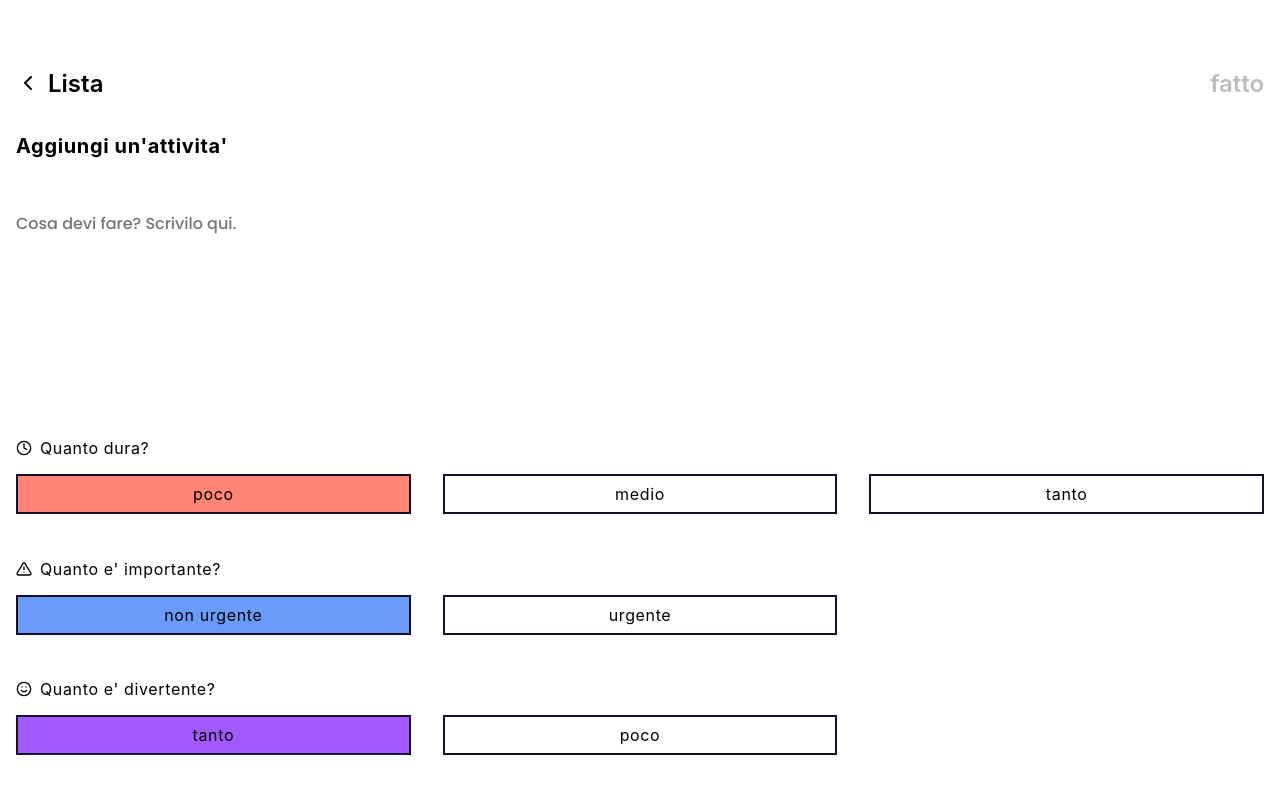
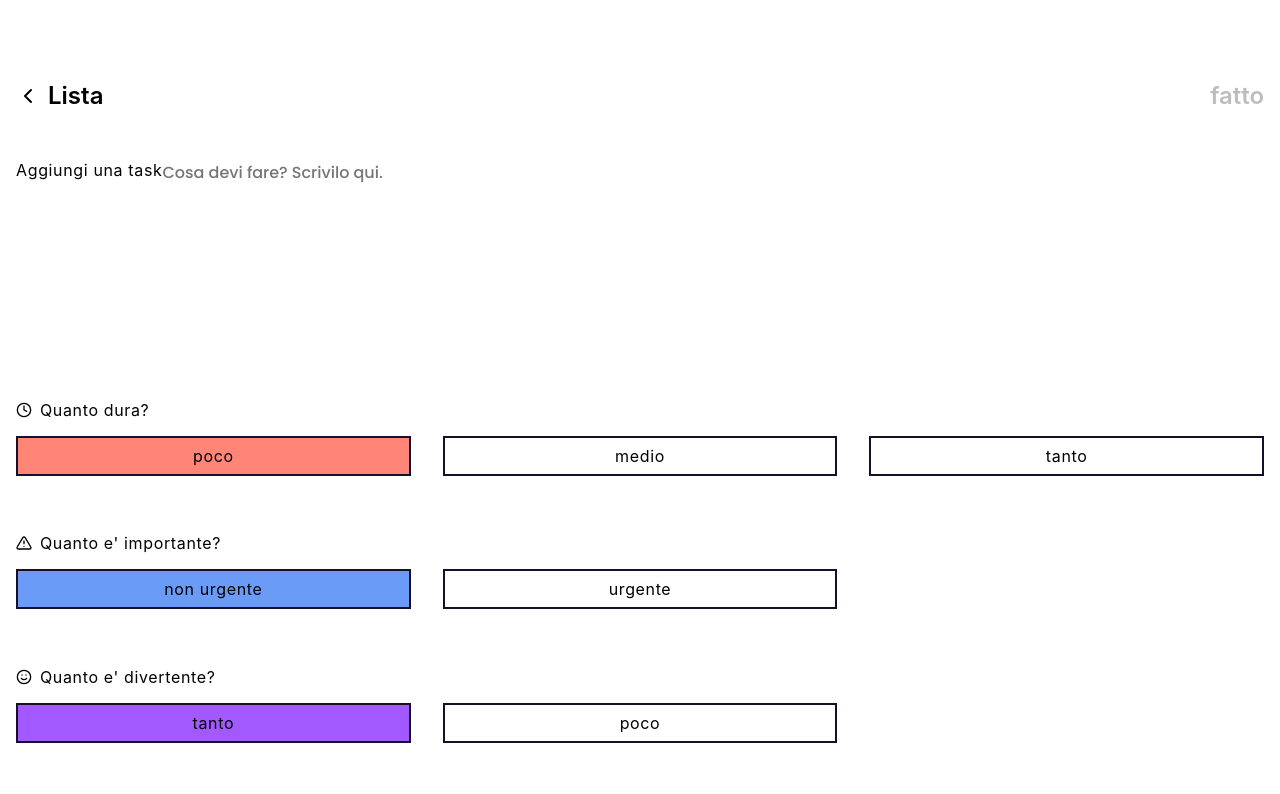
Before and after one commit to MarcoMaz/renato-do-list, a React (Create React App) app: page /add-edit in a window 1280 px wide. Shown: the top 794 px of the page. Built offline with nearby package versions, Linux system fonts and the light colour scheme.

Commit message:
fix( textarea ): fix semantic

```diff
--- a/src/assets/copyText.js
+++ b/src/assets/copyText.js
@@ -87,7 +87,8 @@ const copyText = {
   addEditTask: {
     buttonGoBack: 'Lista',
     buttonDone: 'fatto',
-    headline: "Aggiungi un'attivita'",
+    addTaskHeadline: 'Aggiungi una task',
+    modifyTaskHeadline: 'Modifica la task',
     placeHolder: 'Cosa devi fare? Scrivilo qui.',
   },
 };
--- a/src/components/core/InputText.tsx
+++ b/src/components/core/InputText.tsx
@@ -2,23 +2,31 @@
 import React, { FunctionComponent } from 'react';
 
 interface InputTextProps {
+  id: string;
+  label: string;
   value: string;
   placeholder?: string;
   onChange: React.ChangeEventHandler<HTMLTextAreaElement>;
 }
 
 const InputText: FunctionComponent<InputTextProps> = ({
+  id,
+  label,
   value,
   placeholder,
   onChange,
 }) => {
   return (
+    <div className="AddEditTask__textarea">
+      <label htmlFor={id}>{label}</label>
       <textarea
+        id={id}
         rows={7}
         value={value}
         placeholder={placeholder}
         onChange={onChange}
       />
+    </div>
   );
 };
 
--- a/src/views/AddEditView.tsx
+++ b/src/views/AddEditView.tsx
@@ -10,7 +10,6 @@ import { addTask, editTask } from '../state/taskSlice';
 
 // Components
 import Button from '../components/core/Button';
-import Headline from '../components/core/Headline';
 import InputText from '../components/core/InputText';
 import Speed from '../components/Speed';
 import Urgency from '../components/Urgency';
@@ -46,8 +45,13 @@ const AddEditView: FunctionComponent<AddEditViewProps> = ({
   setFun,
   setModifyTask,
 }) => {
-  const { buttonGoBack, buttonDone, headline, placeHolder } =
-    copyText.addEditTask;
+  const {
+    buttonGoBack,
+    buttonDone,
+    placeHolder,
+    addTaskHeadline,
+    modifyTaskHeadline,
+  } = copyText.addEditTask;
 
   const dispatch = useAppDispatch();
 
@@ -125,16 +129,20 @@ const AddEditView: FunctionComponent<AddEditViewProps> = ({
         )}
       </div>
       {!modifyTask ? (
-        <>
-          <Headline label={headline} />
-          <InputText
-            value={itemText}
-            placeholder={placeHolder}
-            onChange={handleAddNewTask}
-          />
-        </>
+        <InputText
+          id="addTask"
+          label={addTaskHeadline}
+          value={itemText}
+          placeholder={placeHolder}
+          onChange={handleAddNewTask}
+        />
       ) : (
-        <InputText value={itemText} onChange={handleModifyTask} />
+        <InputText
+          id="modifyTask"
+          label={modifyTaskHeadline}
+          value={itemText}
+          onChange={handleModifyTask}
+        />
       )}
       <Speed
         className="AddEditTask__choice AddEditTask__choice--speed"
```
Lines whose indentation alone changed are shown as unchanged.
